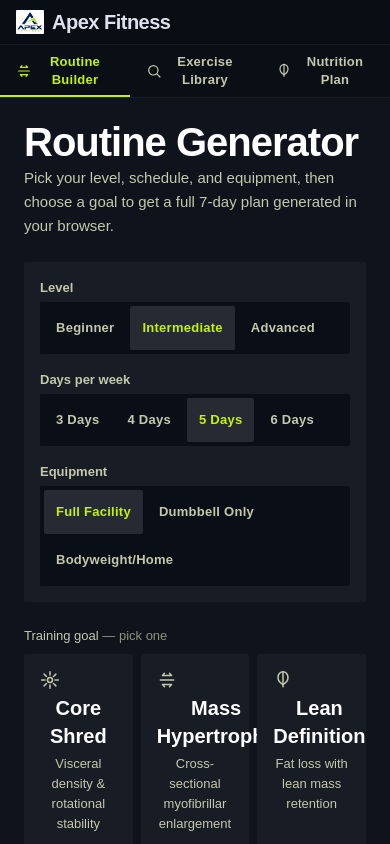
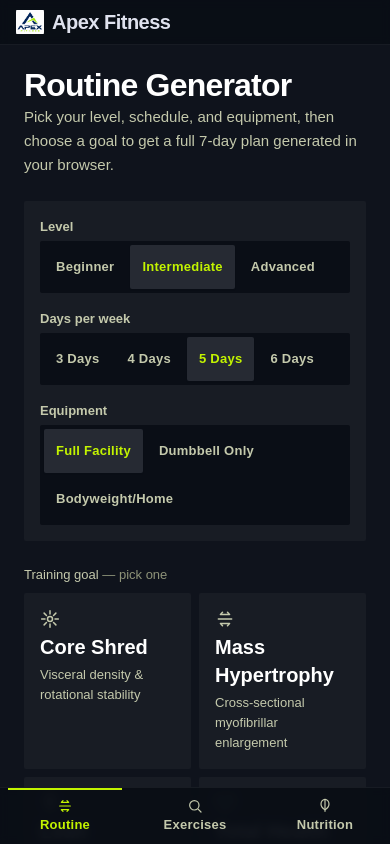
Before and after one commit to ShresthaPrajwal/Gym_app, a React (Vite) app: page / in a window 390 px wide. Shown: the top 844 px of the page. Built offline with nearby package versions, Linux system fonts and the light colour scheme; the HTML template or start-up script is replaced by a standard one.

Commit message:
refactor(T-mobile-layout-20er3b): B-2
Lane-Phase: refactor B-2

```diff
--- a/src/App.tsx
+++ b/src/App.tsx
@@ -6,10 +6,11 @@ import { RoutineBuilder } from './pages/RoutineBuilder'
 
 type Section = 'routine-builder' | 'exercise-library' | 'nutrition-plan'
 
-const TABS: { id: Section; label: string; icon: ReactNode }[] = [
+const TABS: { id: Section; label: string; short: string; icon: ReactNode }[] = [
   {
     id: 'routine-builder',
     label: 'Routine Builder',
+    short: 'Routine',
     icon: (
       <svg aria-hidden="true" focusable="false" viewBox="0 0 24 24" fill="none" stroke="currentColor" strokeWidth={1.8} strokeLinecap="round" strokeLinejoin="round" className="h-4 w-4 shrink-0">
         <path d="M6.5 6.5h11M6.5 17.5h11M4 12h16M9 4l-2 2M15 4l2 2M9 20l-2-2M15 20l2-2" />
@@ -19,6 +20,7 @@ const TABS: { id: Section; label: string; icon: ReactNode }[] = [
   {
     id: 'exercise-library',
     label: 'Exercise Library',
+    short: 'Exercises',
     icon: (
       <svg aria-hidden="true" focusable="false" viewBox="0 0 24 24" fill="none" stroke="currentColor" strokeWidth={1.8} strokeLinecap="round" strokeLinejoin="round" className="h-4 w-4 shrink-0">
         <circle cx="11" cy="11" r="7" />
@@ -29,6 +31,7 @@ const TABS: { id: Section; label: string; icon: ReactNode }[] = [
   {
     id: 'nutrition-plan',
     label: 'Nutrition Plan',
+    short: 'Nutrition',
     icon: (
       <svg aria-hidden="true" focusable="false" viewBox="0 0 24 24" fill="none" stroke="currentColor" strokeWidth={1.8} strokeLinecap="round" strokeLinejoin="round" className="h-4 w-4 shrink-0">
         <path d="M12 2C9 2 6 5 6 9c0 3.5 2.5 6.5 6 8.5 3.5-2 6-5 6-8.5C18 5 15 2 12 2z" />
@@ -42,30 +45,39 @@ function App() {
   const [section, setSection] = useState<Section>('routine-builder')
 
   return (
-    <div className="min-h-screen bg-surface">
+    // bottom padding keeps content clear of the fixed phone tab bar
+    <div className="min-h-screen bg-surface pb-[calc(4.5rem+env(safe-area-inset-bottom))] md:pb-0">
       <header className="sticky top-0 z-20 flex items-center gap-sm border-b border-white/[0.06] bg-surface-container-lowest/95 px-md py-sm backdrop-blur-sm">
         <img src="/logo.png" alt="" aria-hidden="true" className="h-7 w-7 rounded-lg object-contain" />
         <span className="font-display text-headline-sm font-semibold tracking-tight text-on-surface">Apex Fitness</span>
       </header>
-      <nav className="flex border-b border-white/[0.06] bg-surface-container-lowest/95" aria-label="Main navigation">
+      <nav
+        aria-label="Main navigation"
+        className="fixed inset-x-0 bottom-0 z-30 flex border-t border-white/[0.06] bg-surface-container-lowest/95 pb-[env(safe-area-inset-bottom)] backdrop-blur-sm md:static md:border-b md:border-t-0 md:pb-0 md:backdrop-blur-none"
+      >
         {TABS.map((tab) => {
           const active = section === tab.id
           return (
             <Button
               key={tab.id}
               variant="pill"
-              onClick={() => setSection(tab.id)}
+              onClick={() => {
+                setSection(tab.id)
+                window.scrollTo({ top: 0 })
+              }}
               aria-current={active ? 'page' : undefined}
-              className={`relative flex min-h-[44px] flex-1 items-center justify-center gap-xs px-md py-sm font-display text-label-md font-bold transition-colors duration-150 ${
+              aria-label={tab.label}
+              className={`relative flex min-h-[56px] flex-1 flex-col items-center justify-center gap-0.5 px-sm font-display font-bold transition-colors duration-150 md:min-h-[44px] md:flex-row md:gap-xs md:px-md ${
                 active
                   ? 'text-primary-container'
                   : 'text-on-surface-variant hover:text-on-surface'
               }`}
             >
               {tab.icon}
-              <span className="hidden sm:inline">{tab.label}</span>
+              <span className="md:hidden">{tab.short}</span>
+              <span className="hidden md:inline">{tab.label}</span>
               {active && (
-                <span className="absolute inset-x-0 bottom-0 h-0.5 bg-primary-container" />
+                <span className="absolute inset-x-sm top-0 h-0.5 bg-primary-container md:inset-x-0 md:bottom-0 md:top-auto" />
               )}
             </Button>
           )
--- a/src/pages/NutritionPlan.tsx
+++ b/src/pages/NutritionPlan.tsx
@@ -84,7 +84,7 @@ export function NutritionPlan() {
   return (
     <PageLayout>
       <div className="flex flex-col gap-xs">
-        <h1 className="font-display text-headline-xl tracking-tight text-white">Nutrition &amp; Macros</h1>
+        <h1 className="font-display text-headline-lg md:text-headline-xl tracking-tight text-white">Nutrition &amp; Macros</h1>
         <p className="max-w-2xl text-body-md text-on-surface-variant">
           Enter your details and goal to get daily calorie and macro targets — calculated entirely in your browser.
         </p>
--- a/src/pages/RoutineBuilder.tsx
+++ b/src/pages/RoutineBuilder.tsx
@@ -72,7 +72,7 @@ export function RoutineBuilder() {
   return (
     <PageLayout>
       <div className="flex flex-col gap-xs">
-        <h1 className="font-display text-headline-xl leading-none tracking-tight text-white">
+        <h1 className="font-display text-headline-lg md:text-headline-xl leading-none tracking-tight text-white">
           Routine Generator
         </h1>
         <p className="max-w-2xl text-body-md text-on-surface-variant">
@@ -105,7 +105,7 @@ export function RoutineBuilder() {
         <p className="text-body-sm text-on-surface-variant">
           Training goal <span className="text-outline">— pick one</span>
         </p>
-        <div className="mt-sm grid grid-cols-2 gap-sm sm:grid-cols-3 lg:grid-cols-6">
+        <div className="mt-sm grid grid-cols-2 gap-sm md:grid-cols-3 lg:grid-cols-6">
           {GOALS.map((g) => {
             const active = g === goal
             const meta = GOAL_META[g]
@@ -117,7 +117,7 @@ export function RoutineBuilder() {
                   setGoal(g)
                   setDayIndex(0)
                 }}
-                className={`flex flex-col items-start gap-xs ${
+                className={`flex flex-col items-start gap-xs text-left ${
                   active ? 'bg-surface-container shadow-[0_0_24px_rgba(195,244,0,0.15)]' : 'bg-surface-container-low hover:bg-surface-container'
                 }`}
               >
@@ -133,8 +133,10 @@ export function RoutineBuilder() {
 
       {plan && day && (
         <div className="grid grid-cols-1 items-start gap-md lg:grid-cols-[280px_1fr]">
-          <div className="flex flex-col gap-xs">
+          <div className="flex min-w-0 flex-col gap-xs">
             <p className="text-body-sm text-on-surface-variant">7-day plan</p>
+            {/* swipeable day strip on phones and tablets, vertical list beside the day from lg up */}
+            <div className="-mx-md flex gap-xs overflow-x-auto px-md pb-1 [scrollbar-width:none] lg:mx-0 lg:flex-col lg:overflow-visible lg:px-0 [&::-webkit-scrollbar]:hidden">
               {plan.map((d, i) => {
                 const selected = i === dayIndex
                 return (
@@ -142,7 +144,7 @@ export function RoutineBuilder() {
                     key={d.day}
                     variant="card"
                     onClick={() => setDayIndex(i)}
-                  className={`flex items-center justify-between gap-sm ${
+                    className={`flex min-w-[180px] shrink-0 items-center justify-between gap-sm text-left lg:min-w-0 ${
                       d.isRest
                         ? 'bg-surface-container-lowest opacity-80 hover:bg-surface-container-low'
                         : selected
@@ -169,8 +171,9 @@ export function RoutineBuilder() {
                 )
               })}
             </div>
+          </div>
 
-          <div className="flex flex-col gap-sm">
+          <div className="flex min-w-0 flex-col gap-sm">
             {day.isRest ? (
               <Card>
                 <h2 className="font-display text-headline-lg text-white">{day.day}</h2>
@@ -182,10 +185,10 @@ export function RoutineBuilder() {
               <>
                 <Card>
                   <h2 className="font-display text-headline-lg text-white">{day.day}</h2>
-                  <div className="mt-sm grid grid-cols-3 gap-sm">
+                  <div className="mt-sm grid grid-cols-2 gap-sm md:grid-cols-3">
                     <Stat label="Total sets" value={String(day.exercises.reduce((s, e) => s + e.sets, 0))} />
                     <Stat label="Exercises" value={String(day.exercises.length)} />
-                    <Stat label="Muscles" value={[...new Set(day.exercises.map((e) => e.targetMuscle))].join(', ')} />
+                    <Stat className="col-span-2 md:col-span-1" label="Muscles" value={[...new Set(day.exercises.map((e) => e.targetMuscle))].join(', ')} />
                   </div>
                 </Card>
 
@@ -286,9 +289,9 @@ function PillGroup<T extends string | number>({
   )
 }
 
-function Stat({ label, value }: { label: string; value: string }) {
+function Stat({ label, value, className = '' }: { label: string; value: string; className?: string }) {
   return (
-    <div className="rounded bg-surface-container-lowest p-sm">
+    <div className={`rounded bg-surface-container-lowest p-sm ${className}`}>
       <div className="text-body-sm text-on-surface-variant">{label}</div>
       <div className="mt-1 truncate font-display text-metric-md text-white">{value}</div>
     </div>
```
Lines whose indentation alone changed are shown as unchanged.
